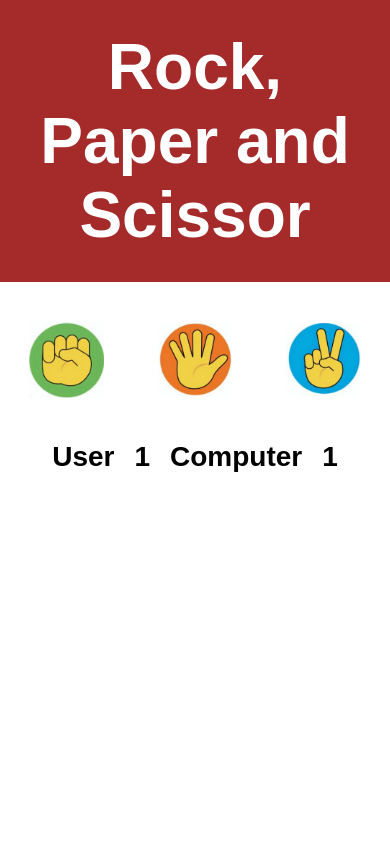
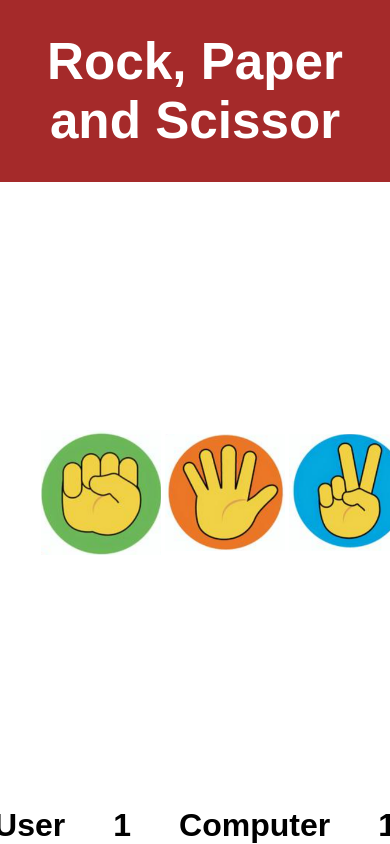
Before and after one commit to Bidhan-Chhetri/PRACTICE-REPO, a plain HTML site: page JavaScript Practice/Rock, Paper and Scissor/index.html in a window 390 px wide. Drawn offline with Linux system fonts and the light colour scheme.

Commit message:
making the folder responsive by adding responsive designe on the style.css file

```diff
--- a/JavaScript Practice/Rock, Paper and Scissor/style.css
+++ b/JavaScript Practice/Rock, Paper and Scissor/style.css
@@ -4,15 +4,21 @@
 	box-sizing: border-box;
 }
 
+body {
+	display: flex;
+	flex-direction: column;
+	height: 100vh;
+	justify-content: space-between;
+}
 
 .game-title {
 	width: 100vw;
 	text-align: center;
-	font-size: 2rem;
+	font-size: 1.6rem;
 	height: auto;
 	background-color: brown;
 	color: white;
-	Padding: 30px;
+	Padding: 2rem;
 }
 
 .game-title h1 {
@@ -25,31 +31,31 @@
 	display: flex;
 	justify-content: center;
 	align-items: center;
-	margin: 5% 0 5% 0;
-	gap: 10%;
-	padding: 5%;
+	gap: 4em;
+	padding: 5em;
 }
 
 .rps-img {
-	width: 30%;
+	width: 26%;
 	text-align: center;
 }
 
 .rps-img img {
-	width: 80%;
+	max-width: 100%;
+	min-width: 120px;
 }
 
 .game-wins {
 	display: flex;
 	align-items: center;
 	justify-content: center;
-	gap: 20px;
+	gap: 3rem;
 }
 
 .wins {
 	display: flex;
-	gap: 20px;
-	font-size: 28px;
+	gap: 3rem;
+	font-size: 2rem;
 	font-weight: 800;
 	font-family: Arial, san sarif;
 }
```
